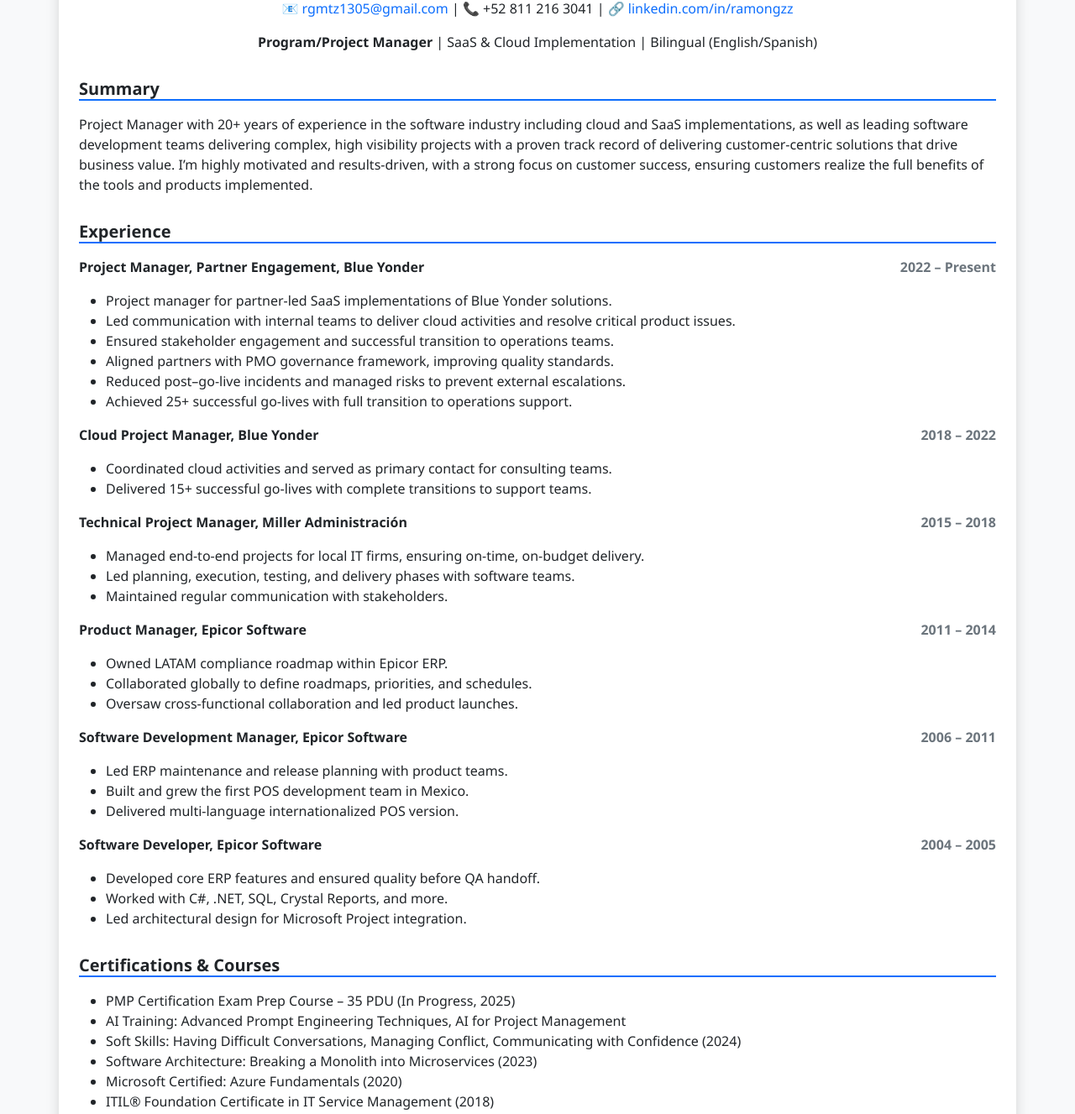
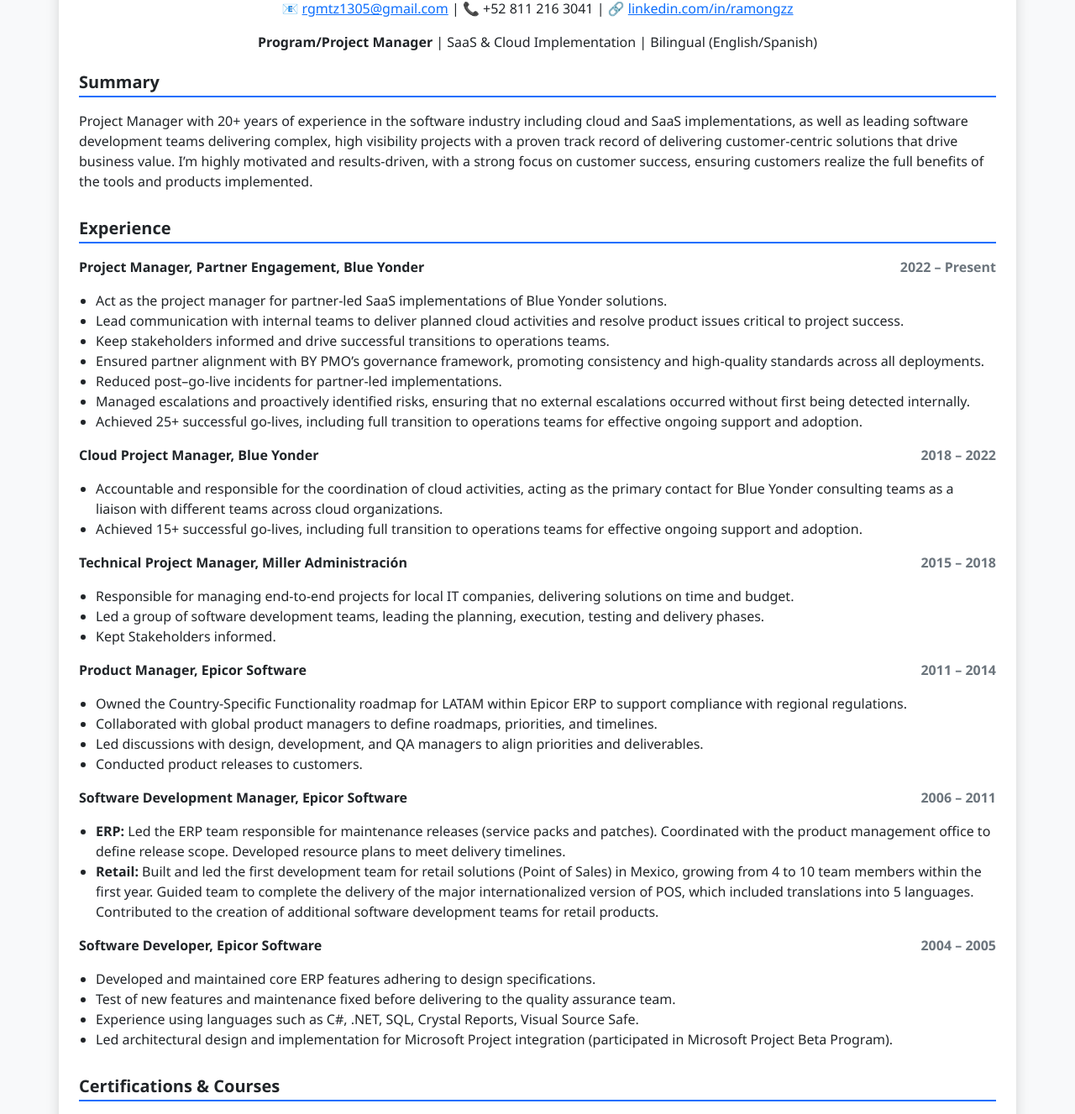
Before and after one commit to ramongm13/ramongm13.github.io, a plain HTML site: page index.html in a window 1280 px wide. Shown: the part 114-1441 px from the top of the page at 84% size. Drawn offline with nearby package versions, Linux system fonts and the light colour scheme.

Commit message:
Update index.html

```diff
--- a/index.html
+++ b/index.html
@@ -1,120 +1,145 @@
 <!DOCTYPE html>
 <html lang="en">
 <head>
-  <meta charset="UTF-8">
-  <meta name="viewport" content="width=device-width, initial-scale=1">
+  <meta charset="UTF-8" />
+  <meta name="viewport" content="width=device-width, initial-scale=1" />
   <title>Ramón González Martínez - Resume</title>
-  <link href="https://cdn.jsdelivr.net/npm/bootstrap@5.3.3/dist/css/bootstrap.min.css" rel="stylesheet">
+  <link href="https://cdn.jsdelivr.net/npm/bootstrap@5.3.3/dist/css/bootstrap.min.css" rel="stylesheet" />
   <style>
     body {
+      background: #f8f9fa;
+      padding: 2rem;
       font-family: 'Segoe UI', sans-serif;
-      padding: 2rem;
-      background-color: #f8f9fa;
+    }
+    .resume-section {
+      margin-bottom: 2rem;
     }
     .section-title {
       border-bottom: 2px solid #0d6efd;
-      margin-top: 2rem;
+      padding-bottom: 0.25rem;
       margin-bottom: 1rem;
       font-size: 1.25rem;
       font-weight: 600;
     }
-    .contact-info a {
-      text-decoration: none;
-      color: #0d6efd;
-    }
     .job-title {
       font-weight: bold;
     }
-    .subdued {
+    .date-range {
+      float: right;
       color: #6c757d;
     }
-    .list-inline-item:not(:last-child)::after {
-      content: " | ";
+    ul {
+      padding-left: 1.25rem;
     }
   </style>
 </head>
 <body>
-  <div class="container bg-white p-4 shadow rounded">
-
-    <div class="text-center mb-4">
+  <div class="container bg-white shadow p-4 rounded">
+    <header class="text-center mb-4">
       <h1 class="fw-bold">Ramón González Martínez</h1>
-      <p class="contact-info">
-        <span>📧 <a href="mailto:rgmtz1305@gmail.com">rgmtz1305@gmail.com</a></span> |
-        <span>📞 +52 811 216 3041</span> |
-        <span>🔗 <a href="https://linkedin.com/in/ramongzz" target="_blank">linkedin.com/in/ramongzz</a></span>
+      <p>
+        📧 <a href="mailto:rgmtz1305@gmail.com">rgmtz1305@gmail.com</a> |
+        📞 +52 811 216 3041 |
+        🔗 <a href="https://linkedin.com/in/ramongzz" target="_blank">linkedin.com/in/ramongzz</a>
       </p>
       <p><strong>Program/Project Manager</strong> | SaaS & Cloud Implementation | Bilingual (English/Spanish)</p>
-    </div>
+    </header>
 
-    <div>
+    <section class="resume-section">
       <h2 class="section-title">Summary</h2>
-      <p>Project Manager with 20+ years of experience in the software industry including cloud and SaaS implementations, as well as leading software development teams delivering complex, high visibility projects with a proven track record of delivering customer-centric solutions that drive business value. I’m highly motivated and results-driven, with a strong focus on customer success, ensuring customers realize the full benefits of the tools and products implemented.</p>
-    </div>
+      <p>
+        Project Manager with 20+ years of experience in the software industry including cloud and SaaS implementations,
+        as well as leading software development teams delivering complex, high visibility projects with a proven track
+        record of delivering customer-centric solutions that drive business value. I’m highly motivated and
+        results-driven, with a strong focus on customer success, ensuring customers realize the full benefits of the
+        tools and products implemented.
+      </p>
+    </section>
 
-    <div>
+    <section class="resume-section">
       <h2 class="section-title">Experience</h2>
 
-      <div class="mb-3">
-        <p class="job-title">Project Manager, Partner Engagement, Blue Yonder <span class="subdued float-end">2022 – Present</span></p>
+      <div>
+        <p class="job-title">
+          Project Manager, Partner Engagement, Blue Yonder
+          <span class="date-range">2022 – Present</span>
+        </p>
         <ul>
-          <li>Project manager for partner-led SaaS implementations of Blue Yonder solutions.</li>
-          <li>Led communication with internal teams to deliver cloud activities and resolve critical product issues.</li>
-          <li>Ensured stakeholder engagement and successful transition to operations teams.</li>
-          <li>Aligned partners with PMO governance framework, improving quality standards.</li>
-          <li>Reduced post–go-live incidents and managed risks to prevent external escalations.</li>
-          <li>Achieved 25+ successful go-lives with full transition to operations support.</li>
+          <li>Act as the project manager for partner-led SaaS implementations of Blue Yonder solutions.</li>
+          <li>Lead communication with internal teams to deliver planned cloud activities and resolve product issues critical to project success.</li>
+          <li>Keep stakeholders informed and drive successful transitions to operations teams.</li>
+          <li>Ensured partner alignment with BY PMO’s governance framework, promoting consistency and high-quality standards across all deployments.</li>
+          <li>Reduced post–go-live incidents for partner-led implementations.</li>
+          <li>Managed escalations and proactively identified risks, ensuring that no external escalations occurred without first being detected internally.</li>
+          <li>Achieved 25+ successful go-lives, including full transition to operations teams for effective ongoing support and adoption.</li>
         </ul>
       </div>
 
-      <div class="mb-3">
-        <p class="job-title">Cloud Project Manager, Blue Yonder <span class="subdued float-end">2018 – 2022</span></p>
+      <div>
+        <p class="job-title">
+          Cloud Project Manager, Blue Yonder
+          <span class="date-range">2018 – 2022</span>
+        </p>
         <ul>
-          <li>Coordinated cloud activities and served as primary contact for consulting teams.</li>
-          <li>Delivered 15+ successful go-lives with complete transitions to support teams.</li>
+          <li>Accountable and responsible for the coordination of cloud activities, acting as the primary contact for Blue Yonder consulting teams as a liaison with different teams across cloud organizations.</li>
+          <li>Achieved 15+ successful go-lives, including full transition to operations teams for effective ongoing support and adoption.</li>
         </ul>
       </div>
 
-      <div class="mb-3">
-        <p class="job-title">Technical Project Manager, Miller Administración <span class="subdued float-end">2015 – 2018</span></p>
+      <div>
+        <p class="job-title">
+          Technical Project Manager, Miller Administración
+          <span class="date-range">2015 – 2018</span>
+        </p>
         <ul>
-          <li>Managed end-to-end projects for local IT firms, ensuring on-time, on-budget delivery.</li>
-          <li>Led planning, execution, testing, and delivery phases with software teams.</li>
-          <li>Maintained regular communication with stakeholders.</li>
+          <li>Responsible for managing end-to-end projects for local IT companies, delivering solutions on time and budget.</li>
+          <li>Led a group of software development teams, leading the planning, execution, testing and delivery phases.</li>
+          <li>Kept Stakeholders informed.</li>
         </ul>
       </div>
 
-      <div class="mb-3">
-        <p class="job-title">Product Manager, Epicor Software <span class="subdued float-end">2011 – 2014</span></p>
+      <div>
+        <p class="job-title">
+          Product Manager, Epicor Software
+          <span class="date-range">2011 – 2014</span>
+        </p>
         <ul>
-          <li>Owned LATAM compliance roadmap within Epicor ERP.</li>
-          <li>Collaborated globally to define roadmaps, priorities, and schedules.</li>
-          <li>Oversaw cross-functional collaboration and led product launches.</li>
+          <li>Owned the Country-Specific Functionality roadmap for LATAM within Epicor ERP to support compliance with regional regulations.</li>
+          <li>Collaborated with global product managers to define roadmaps, priorities, and timelines.</li>
+          <li>Led discussions with design, development, and QA managers to align priorities and deliverables.</li>
+          <li>Conducted product releases to customers.</li>
         </ul>
       </div>
 
-      <div class="mb-3">
-        <p class="job-title">Software Development Manager, Epicor Software <span class="subdued float-end">2006 – 2011</span></p>
+      <div>
+        <p class="job-title">
+          Software Development Manager, Epicor Software
+          <span class="date-range">2006 – 2011</span>
+        </p>
         <ul>
-          <li>Led ERP maintenance and release planning with product teams.</li>
-          <li>Built and grew the first POS development team in Mexico.</li>
-          <li>Delivered multi-language internationalized POS version.</li>
+          <li><strong>ERP:</strong> Led the ERP team responsible for maintenance releases (service packs and patches). Coordinated with the product management office to define release scope. Developed resource plans to meet delivery timelines.</li>
+          <li><strong>Retail:</strong> Built and led the first development team for retail solutions (Point of Sales) in Mexico, growing from 4 to 10 team members within the first year. Guided team to complete the delivery of the major internationalized version of POS, which included translations into 5 languages. Contributed to the creation of additional software development teams for retail products.</li>
         </ul>
       </div>
 
-      <div class="mb-3">
-        <p class="job-title">Software Developer, Epicor Software <span class="subdued float-end">2004 – 2005</span></p>
+      <div>
+        <p class="job-title">
+          Software Developer, Epicor Software
+          <span class="date-range">2004 – 2005</span>
+        </p>
         <ul>
-          <li>Developed core ERP features and ensured quality before QA handoff.</li>
-          <li>Worked with C#, .NET, SQL, Crystal Reports, and more.</li>
-          <li>Led architectural design for Microsoft Project integration.</li>
+          <li>Developed and maintained core ERP features adhering to design specifications.</li>
+          <li>Test of new features and maintenance fixed before delivering to the quality assurance team.</li>
+          <li>Experience using languages such as C#, .NET, SQL, Crystal Reports, Visual Source Safe.</li>
+          <li>Led architectural design and implementation for Microsoft Project integration (participated in Microsoft Project Beta Program).</li>
         </ul>
       </div>
-    </div>
+    </section>
 
-    <div>
+    <section class="resume-section">
       <h2 class="section-title">Certifications & Courses</h2>
       <ul>
-        <li>PMP Certification Exam Prep Course – 35 PDU (In Progress, 2025)</li>
+        <li>PMP Certification Exam Prep Course 35 PDU (In Progress, 2025)</li>
         <li>AI Training: Advanced Prompt Engineering Techniques, AI for Project Management</li>
         <li>Soft Skills: Having Difficult Conversations, Managing Conflict, Communicating with Confidence (2024)</li>
         <li>Software Architecture: Breaking a Monolith into Microservices (2023)</li>
@@ -122,22 +147,23 @@
         <li>ITIL® Foundation Certificate in IT Service Management (2018)</li>
         <li>Essential SCRUM Training – Kenneth Rubin (Irvine, CA, 2013)</li>
       </ul>
-    </div>
+    </section>
 
-    <div>
+    <section class="resume-section">
       <h2 class="section-title">Skills</h2>
-      <p>Project Management • Program Management • Stakeholder Management • Cross-Teams Collaboration • Critical Thinking • Agile • Scrum • Leadership • Negotiation • C# • Asp.Net • SQL • Python • JavaScript • REST APIs • Azure • Microservices • AWS • GitHub • AI & Emerging Technologies</p>
-    </div>
+      <p>
+        Project Management • Program Management • Stakeholder Management • Cross-Teams Collaboration • Critical Thinking • Agile • Scrum • Leadership • Negotiation • C# • Asp.Net • SQL • Python • JavaScript • REST APIs • Azure • Microservices • AWS • GitHub • AI & Emerging Technologies
+      </p>
+    </section>
 
-    <div>
+    <section class="resume-section">
       <h2 class="section-title">Education</h2>
-      <p><strong>Universidad Autónoma de Nuevo León</strong></p>
       <ul>
+        <li><strong>Universidad Autónoma de Nuevo León</strong></li>
         <li>Master’s in Information Engineering, focused on Computer Science (2005 – 2006)</li>
-        <li>Bachelor’s in Computer Science (Engineer in Computer Systems and Management) (1999 – 2003)</li>
+        <li>Bachelor’s in Computer Science – Engineer in Computer Systems and Management (1999 – 2003)</li>
       </ul>
-    </div>
-
+    </section>
   </div>
 </body>
 </html>
```
